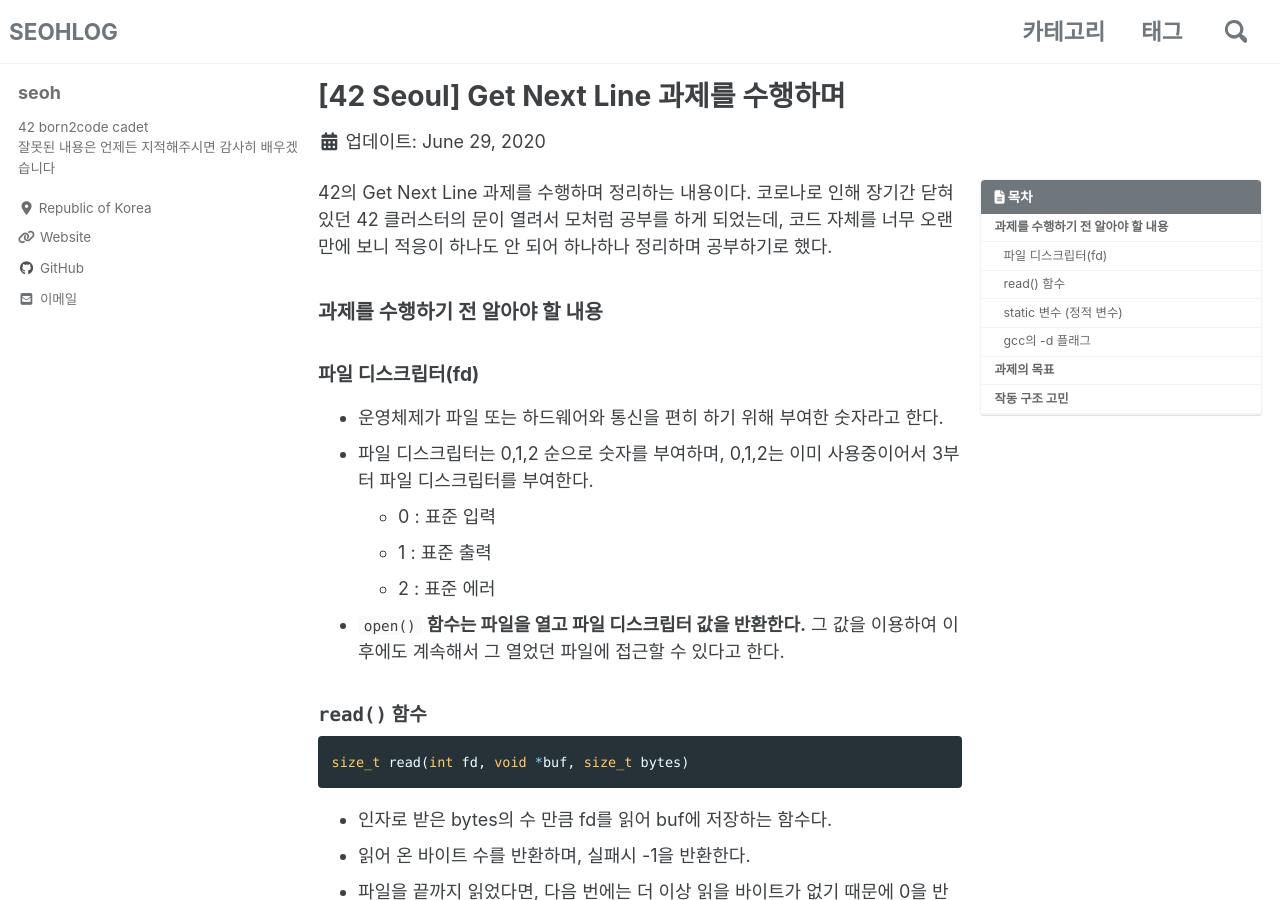
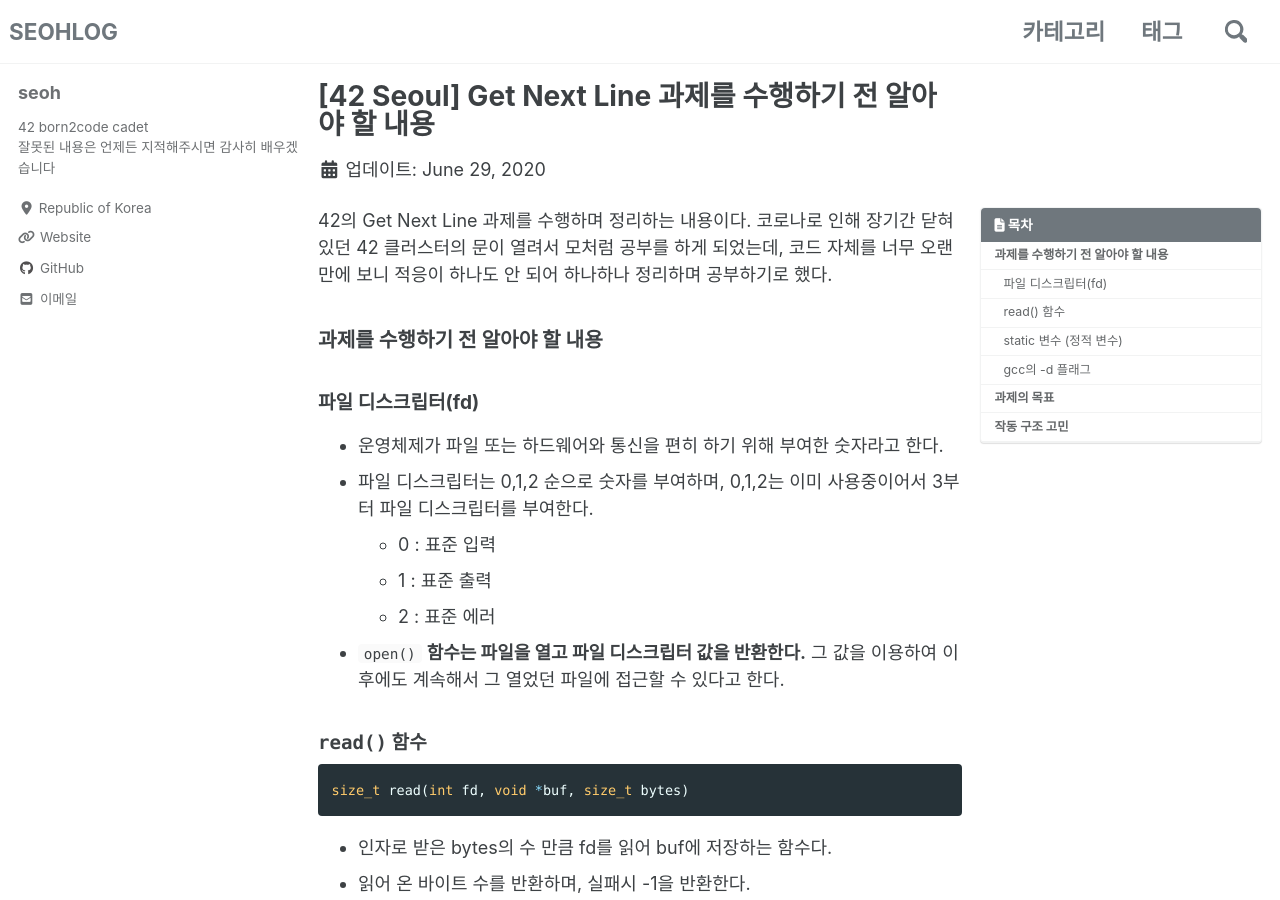
Before and after one commit to ohseyong/ohseyong.github.io, a Jekyll site: the page built from _posts/2020-06-30-Get-Next-Line.md, in a window 1280 px wide and 900 px high. Built offline with Jekyll 4.4.1, drawn with Linux system fonts in a browser that asks for light colours; cached includes are drawn as plain includes; nearby versions of some CDN libraries; comment, search, counter and statistics services are not loaded; some of the changed text lies outside the part shown.

Commit message:
Update 2020-06-30-Get-Next-Line.md

```diff
--- a/_posts/2020-06-30-Get-Next-Line.md
+++ b/_posts/2020-06-30-Get-Next-Line.md
@@ -1,5 +1,5 @@
 ---
-title: "[42 Seoul] Get Next Line 과제를 수행하며"
+title: "[42 Seoul] Get Next Line 과제를 수행하기 전 알아야 할 내용"
 # excerpt: "정말 10분이면 만들 수 있다"
 date: 2020-06-29 15:00:00 +0900
 categories: study
```
Also changed, not shown: other parts of _posts/2020-06-30-Get-Next-Line.md (+0 -3 lines).
